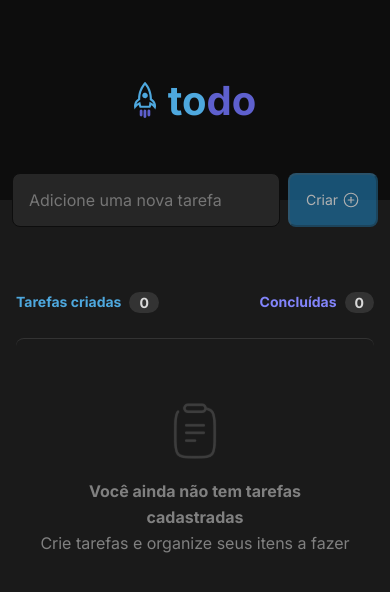
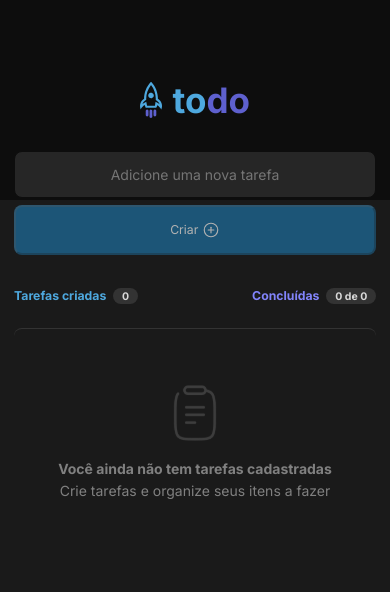
Before and after one commit to matheuslima99/todo-list_react-ts, a React (Vite) app: page / in a window 390 px wide. Shown: the top 592 px of the page. Built offline with nearby package versions, Linux system fonts and the light colour scheme.

Commit message:
added responsiveness

```diff
--- a/src/App.module.css
+++ b/src/App.module.css
@@ -72,7 +72,7 @@
   display: flex;
   align-items: center;
 
-  gap: 0.5rem
+  gap: 0.5rem;
 }
 
 .infoTasks strong {
@@ -81,9 +81,8 @@
   line-height: 1.6;
 }
 
-
 .infoTasks span {
-  font-size: 0.875rem;
+  font-size: 0.75rem;
   font-weight: bold;
   padding: 0.125rem 0.625rem;
   background: var(--gray-400);
@@ -92,10 +91,28 @@
 }
 
 .todoList {
-
   margin-top: 1.563rem;
 }
 
 .todoList ul {
   list-style: none;
 }
+
+@media (max-width: 768px) {
+  html {
+    font-size: 87.5%;
+  }
+
+  .newTaskForm {
+    flex-direction: column;
+  }
+
+  .newTaskForm input {
+    text-align: center;
+    width: 100%;
+  }
+
+  .newTaskForm button[type="submit"] {
+    width: 100%;
+  }
+}
--- a/src/App.tsx
+++ b/src/App.tsx
@@ -47,7 +47,7 @@ export function App() {
     setTaskList(taskList.filter((t) => t.id !== taskToDelete));
   }
 
-  function toggleIsDone(taskId: string) {
+  function toggleChecked(taskId: string) {
     const newList = taskList.map((task) => {
       if (task.id === taskId) {
         return {
@@ -89,7 +89,7 @@ export function App() {
 
             <div className={styles.infoTasks}>
               <strong style={{ color: " #8284fa" }}>Concluídas</strong>
-              <span>{completedTasks.length}</span>
+              <span>{`${completedTasks.length} de ${taskList.length}`}</span>
             </div>
           </header>
 
@@ -101,7 +101,7 @@ export function App() {
                     key={task.id}
                     taskItem={task}
                     onDeleteTask={deleteTask}
-                    onToggle={toggleIsDone}
+                    onToggleChecked={toggleChecked}
                   />
                 ))}
               </ul>
--- a/src/components/TaskItem.tsx
+++ b/src/components/TaskItem.tsx
@@ -9,16 +9,16 @@ import { Task } from "../App";
 interface TaskProps {
   taskItem: Task;
   onDeleteTask: (task: string) => void;
-  onToggle: (id: string) => void;
+  onToggleChecked: (id: string) => void;
 }
 
-export function TaskItem({ taskItem, onDeleteTask, onToggle }: TaskProps) {
+export function TaskItem({ taskItem, onDeleteTask, onToggleChecked }: TaskProps) {
   function deleteTask() {
     onDeleteTask(taskItem.id);
   }
 
   function toggleIsChecked() {
-    onToggle(taskItem.id);
+    onToggleChecked(taskItem.id);
   }
 
   return (
```
